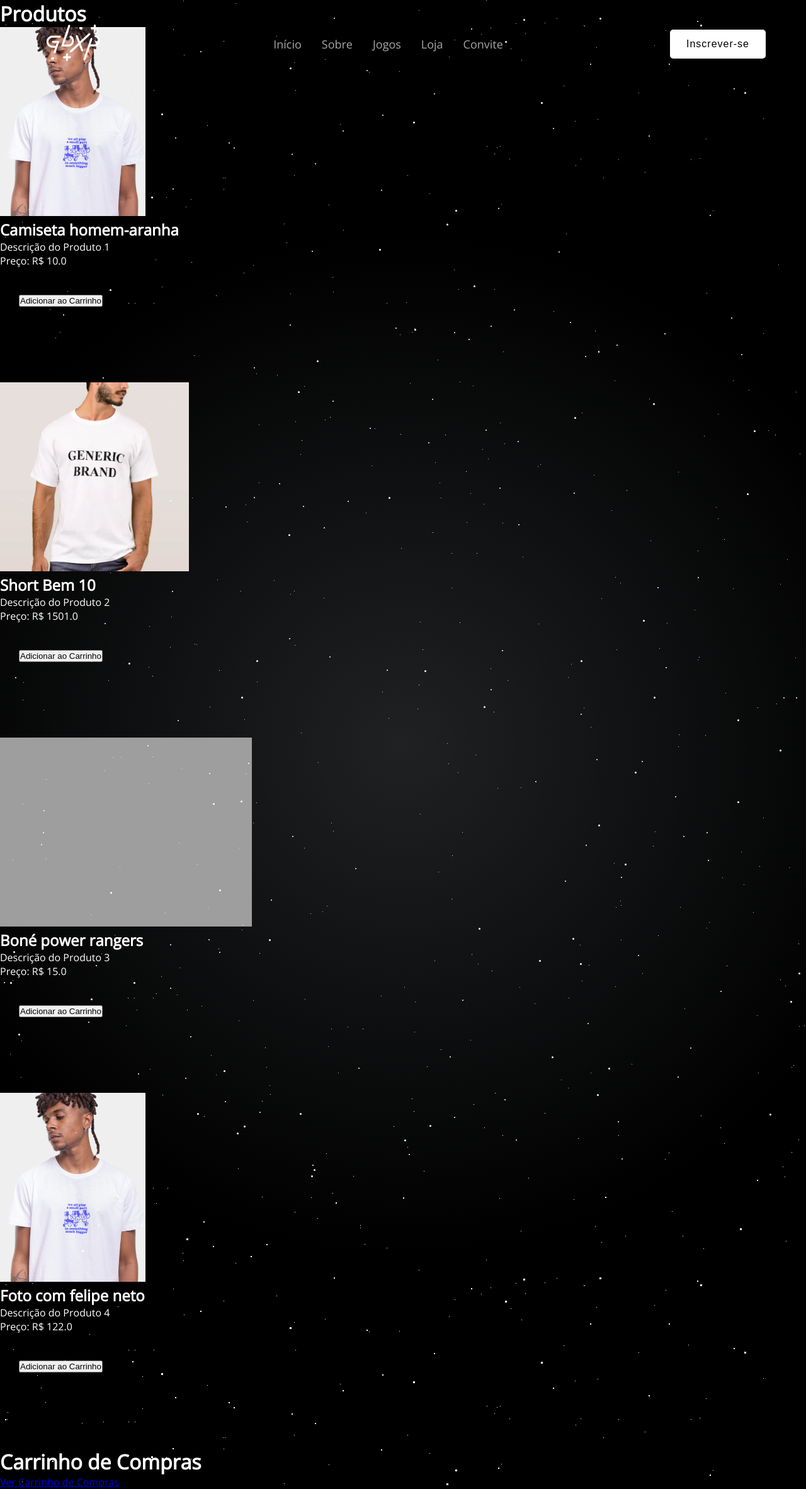
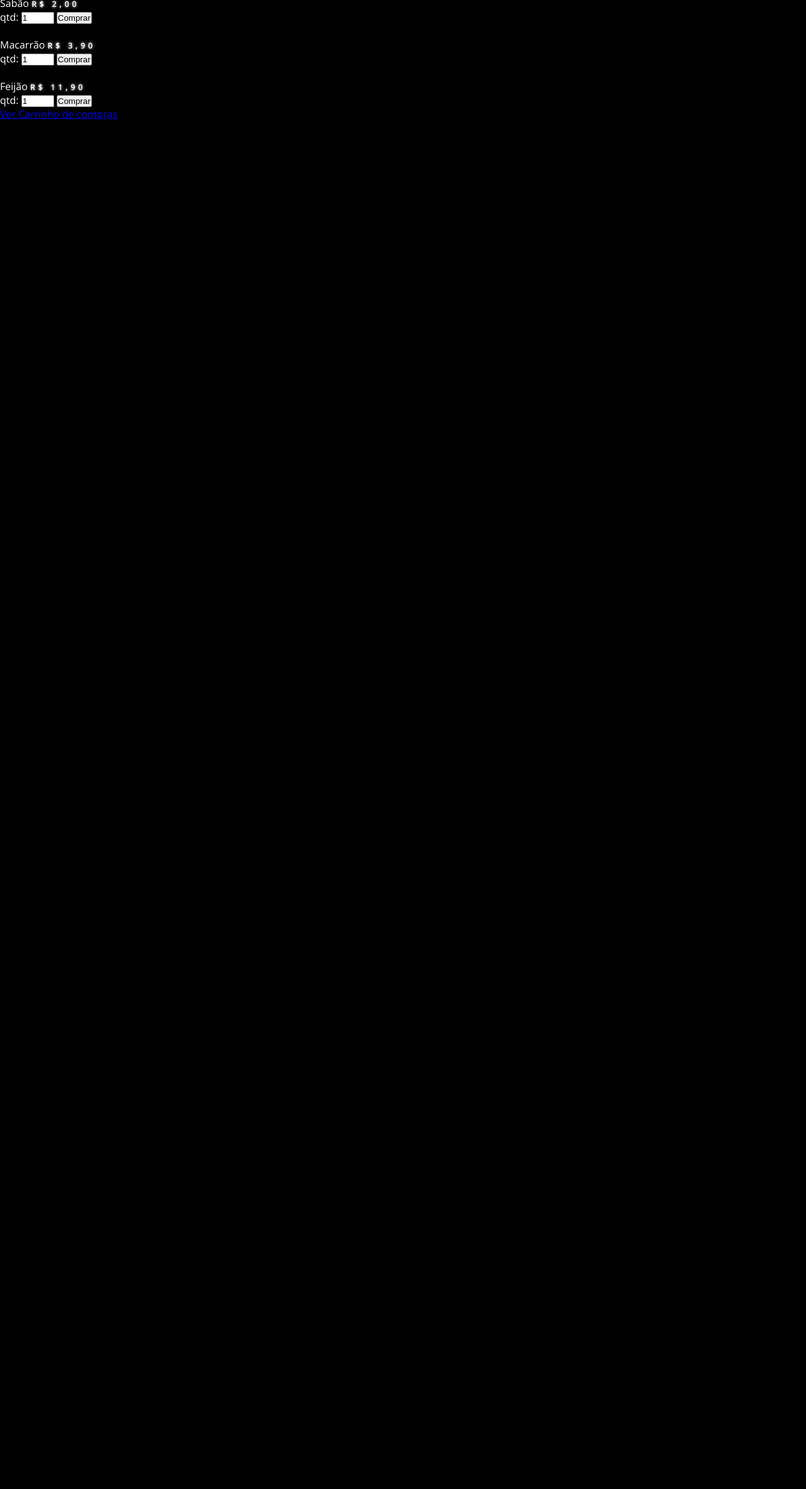
Before and after one commit to LeandroGiovani/GBXP, a Flask app: page /shop in a window 1280 px wide. Shown: the whole page at 63% size. After the commit the page ends 191 px from the top, so only its background shows below. Run offline with Flask 3, Linux system fonts and the light colour scheme; some libraries are stand-ins or nearby versions; grey boxes are pictures that could not be loaded.

Commit message:
Fazendo mudança na loja, local storage

```diff
--- a/app.py
+++ b/app.py
@@ -67,38 +67,42 @@ def create_app():
             db.session.commit()
         return render_template('form.html', msg=msg, inc_msg=inc_msg)  # Passar msg para o template
 
-    @app.route('/loja')
-    def alojateste():
+    @app.route('/shop')
+    def loja():
         return render_template('loja.html')
 
-    @app.route('/shop')
-    def teste():
-        produtos = {
-            1: {'name': 'Camiseta homem-aranha', 'price': 10.00, 'description': 'Descrição do Produto 1', 'image_url': 'static/img/produtos/camisa2.jpg'},
-            2: {'name': 'Short Bem 10', 'price': 1501.00, 'description': 'Descrição do Produto 2', 'image_url': 'camisa 1.webp'},
-            3: {'name': 'Boné power rangers', 'price': 15.00, 'description': 'Descrição do Produto 3', 'image_url': 'cqamisa3.webp'},
-            4: {'name': 'Foto com felipe neto', 'price': 122.00, 'description': 'Descrição do Produto 4', 'image_url': 'camisa2.jpg'},
-        }
-        return render_template('loja.html', produtos=produtos)
+    @app.route('/carrinho')
+    def car():
+        return render_template('carrinho.html')
 
-    @app.route('/add_to_cart/<item_id>')
-    def add_to_cart(item_id):
-        if 'cart' not in session:
-            session['cart'] = []
-        session['cart'].append(item_id)
-        return redirect('/shop')
+    # @app.route('/shop')
+    # def teste():
+    #     produtos = [
+    #         {'id': 1, 'name': 'Camiseta homem-aranha', 'price': 10.00, 'description': 'Descrição do Produto 1', 'image_url': 'static/img/produtos/camisa2.jpg'},
+    #         {'id': 2, 'name': 'Short Bem 10', 'price': 1501.00, 'description': 'Descrição do Produto 2', 'image_url': 'camisa 1.webp'},
+    #         {'id': 3, 'name': 'Boné power rangers', 'price': 15.00, 'description': 'Descrição do Produto 3', 'image_url': 'cqamisa3.webp'},
+    #         {'id': 4, 'name': 'Foto com felipe neto', 'price': 122.00, 'description': 'Descrição do Produto 4', 'image_url': 'camisa2.jpg'},
+    #     ]
+    #     return render_template('loja.html', produtos=produtos)
 
-    @app.route('/view_cart')
-    def view_cart():
-        cart = session.get('cart', [])
-        produtos = {
-            1: {'name': 'Camiseta homem-aranha', 'price': 10.00, 'description': 'Descrição do Produto 1', 'image_url': 'static/img/produtos/camisa2.jpg'},
-            2: {'name': 'Short Bem 10', 'price': 1501.00, 'description': 'Descrição do Produto 2', 'image_url': 'camisa 1.webp'},
-            3: {'name': 'Boné power rangers', 'price': 15.00, 'description': 'Descrição do Produto 3', 'image_url': 'cqamisa3.webp'},
-            4: {'name': 'Foto com felipe neto', 'price': 122.00, 'description': 'Descrição do Produto 4', 'image_url': 'camisa2.jpg'},
-        }
-        # return redirect('/shop')
-        return render_template('loja.html',produtos=produtos, cart=cart)
+    # @app.route('/add_to_cart/<item_id>')
+    # def add_to_cart(item_id):
+    #     if 'cart' not in session:
+    #         session['cart'] = []
+    #     session['cart'].append(item_id)
+    #     return redirect('/shop')
+
+    # @app.route('/view_cart')
+    # def view_cart():
+    #     cart = session.get('cart', [])
+    #     produtos = [
+    #         {'id': 1, 'name': 'Camiseta homem-aranha', 'price': 10.00, 'description': 'Descrição do Produto 1', 'image_url': 'static/img/produtos/camisa2.jpg'},
+    #         {'id': 2, 'name': 'Short Bem 10', 'price': 1501.00, 'description': 'Descrição do Produto 2', 'image_url': 'camisa 1.webp'},
+    #         {'id': 3, 'name': 'Boné power rangers', 'price': 15.00, 'description': 'Descrição do Produto 3', 'image_url': 'cqamisa3.webp'},
+    #         {'id': 4, 'name': 'Foto com felipe neto', 'price': 122.00, 'description': 'Descrição do Produto 4', 'image_url': 'camisa2.jpg'},
+    #     ]
+    #     # return redirect('/shop')
+    #     return render_template('carrinho.html',produtos=produtos, cart=cart)
 
 
     # tentar privar isso depois
--- a/static/js/script.js
+++ b/static/js/script.js
@@ -273,6 +273,18 @@ cd14.addEventListener('click', () => {
     cd14.classList.toggle("show")
     cd014.classList.toggle("show")
 })
+
+// Arthur - Loja
+
+function AddCarrinho(produto, qtd, valor, posicao)
+	{
+		localStorage.setItem("produto" + posicao, produto);
+		localStorage.setItem("qtd" + posicao, qtd);
+		valor = valor * qtd;
+		localStorage.setItem("valor" + posicao, valor);
+		alert("Produto adicionado ao carrinho!");
+	}
+
 // Função para salvar cokkies
 
 // function setCookie(nome,valor,dias) {
--- a/templates/loja.html
+++ b/templates/loja.html
@@ -1,39 +1,25 @@
 {% extends'layout.html' %}
 {% block content %}
+            </section>
+            <div>
+                Sabão <strong>R$ 2,00</strong><br>
+                qtd: <input type="number" value="1" min="1" max="10" id="qtd1">
+                <button type="button" id="adicionar1" id="produto1" onclick="AddCarrinho('Sabão', document.getElementById('qtd1').value, '2.00', 1)"> Comprar </button>
+            </div>
 
-<body id="body">
-    <main class="home-stars">
-        <div class="animate__animated animate__fadeIn animate__delay-1_3s animate__faster">
-            <div id="stars"></div>
-            <div id="stars2"></div>
-            <div id="stars3"></div>
-            <div class="radial">
-                {% include 'navbar.html' %}
-                <h1>Produtos</h1>
-                <ul>
-                    {% for item_id, produto in produtos.items() %}
-                    <style>img{max-height: 300px};</style>
-                        <li>
-                            <img src="{{ produto['image_url'] }}" alt="{{ produto['name'] }}">
-                            <h2>{{ produto['name'] }}</h2>
-                            <p>{{ produto['description'] }}</p>
-                            <p>Preço: R$ {{ produto['price'] }}</p>
-                            <form method="GET" action="/add_to_cart/{{ item_id }}">
-                                <input type="submit" value="Adicionar ao Carrinho">
-                            </form>
-                        </li>
-                    {% endfor %}
-                </ul>
+            <div>
+                <br>Macarrão <strong>R$ 3,90</strong><br>
+                qtd: <input type="number" value="1" min="1" max="10" id="qtd2">
+                <button type="button" id="adicionar1" id="produto1" onclick="AddCarrinho('Macarrão', document.getElementById('qtd2').value, '3.90', 2)"> Comprar </button>
+            </div>
 
-                <h1>Carrinho de Compras</h1>
-                <ul>
-                    {% for item_id in cart %}
-                        <li>Item {{ item_id }}</li>
-                    {% endfor %}
-                </ul>
+            <div>
+                <br>Feijão <strong>R$ 11,90</strong><br>
+                qtd: <input type="number" value="1" min="1" max="10" id="qtd3">
+                <button type="button" id="adicionar1" id="produto1" onclick="AddCarrinho('Feijão', document.getElementById('qtd3').value, '11.90', 3)"> Comprar </button>
+            </div>
 
-                <a href="/view_cart">Ver Carrinho de Compras</a>
-
-    </div>
-</body>
+            <p>
+                <a href="/carrinho"> Ver Carrinho de compras </a>
+            </p>
 {% endblock %}
--- a/templates/navbar2.html
+++ b/templates/navbar2.html
@@ -1,5 +1,4 @@
-
-<header>
+<header class="header-index">
 <section class="sec-navbar" id="nav">
     <div class="animate__animated animate__fadeInLeft animate__delay-1_2s">
         <a href="/"><img src="static/img/logoB.png" style="height: 66px;"></a>
```
Also changed, not shown: templates/carrinho.html (added, +34 -0 lines).
